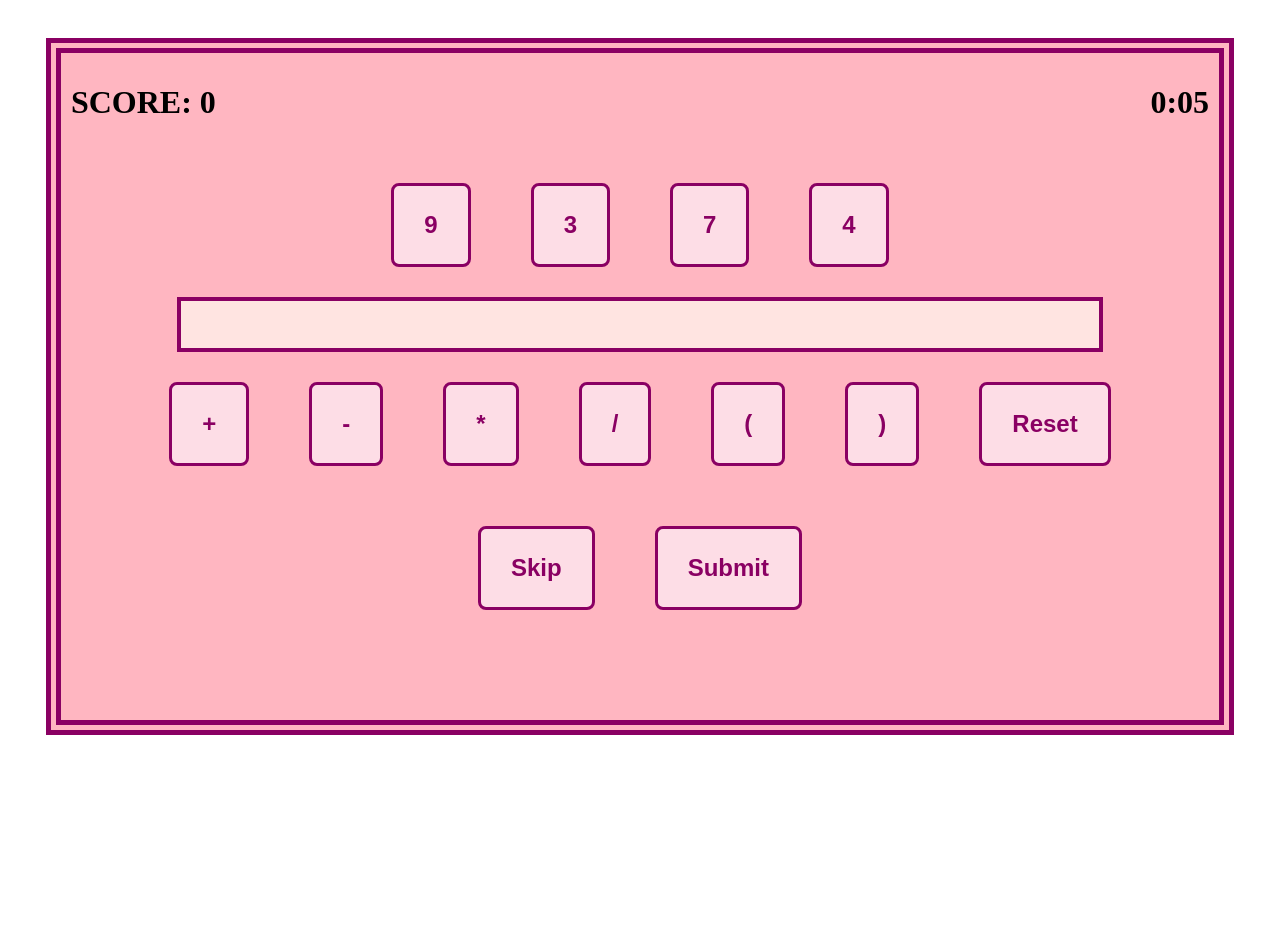
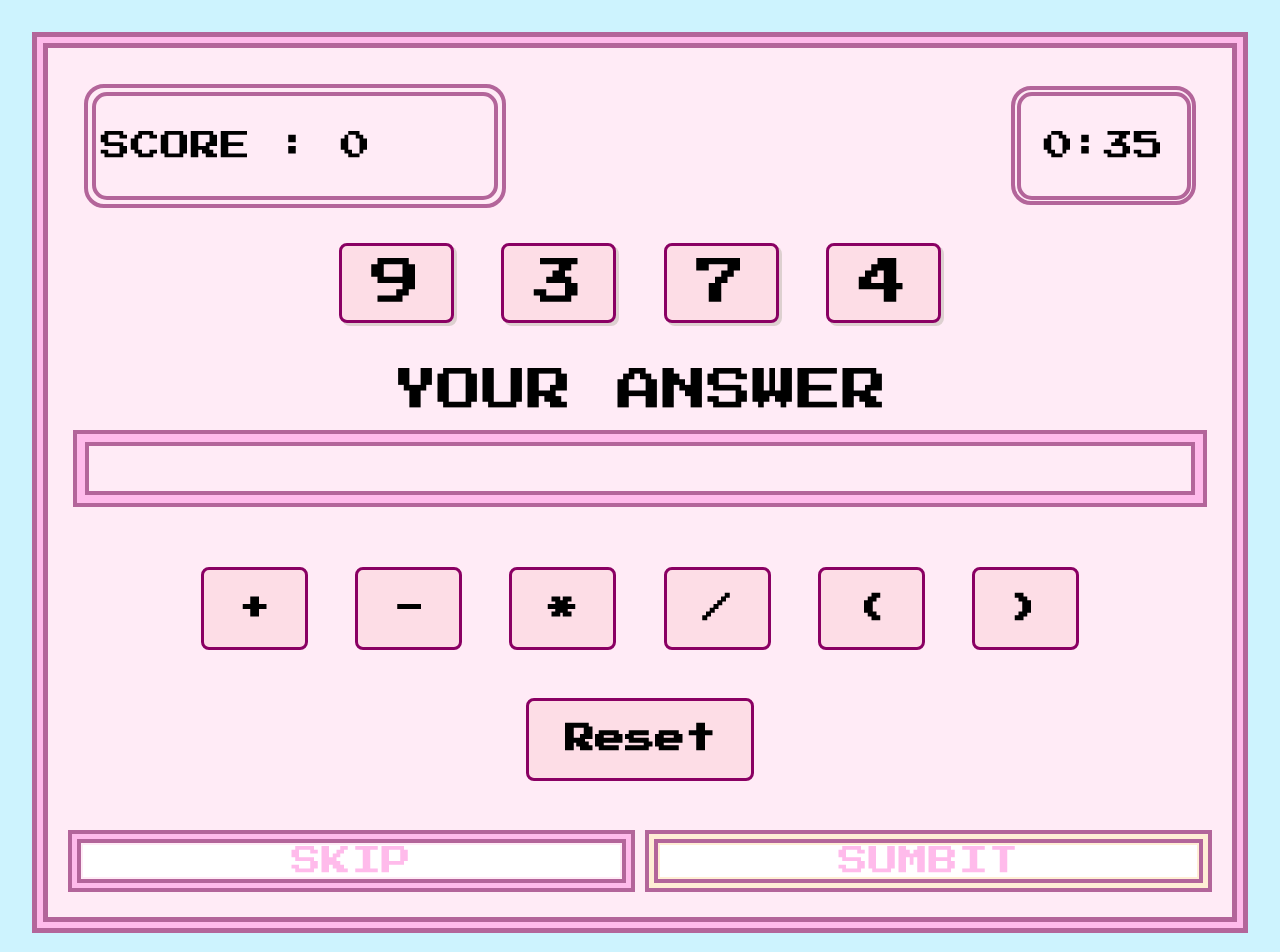
Before and after one commit to Makenalire/ProjectP, a Next.js app: page /game in a window 1280 px wide. Shown: the top 952 px of the page. Before the commit the page ends 800 px from the top, so only its background shows below. Built offline with nearby package versions, Linux system fonts and the light colour scheme.

Commit message:
Commit v1.0

```diff
--- a/src/app/game/game.module.css
+++ b/src/app/game/game.module.css
@@ -1,55 +1,125 @@
+.body {
+  display: flex;
+  background: rgba(205, 243, 254, 255);
+  min-height: 100vh;
+}
+.containerOut {
+  display: flex;
+  width: 95%;
+  margin: 2.5%;
+  background: rgba(255, 187, 235, 255);
+  border: 5px solid rgba(179, 101, 154, 255);
+}
+.containerIn {
+  display: flex;
+  width: 99%;
+  margin: 0.5%;
+  background: rgba(255, 235, 246, 255);
+  border: 5px solid rgba(179, 101, 154, 255);
+  flex-direction: column;
+}
+
+.headerContainer {
+  display: flex;
+  justify-content: space-between;
+  align-items: center;
+}
+
+.boxScoreOut {
+  width: 35%;
+  height: max-content;
+  margin: 3%;
+  background: rgba(255, 235, 246, 255);
+  border: 4px solid rgba(179, 101, 154, 255);
+  border-radius: 20px;
+}
+.boxScoreIn {
+  margin: 1%;
+  padding: 5px;
+  background: rgba(255, 235, 246, 255);
+  border: 4px solid rgba(179, 101, 154, 255);
+  border-radius: 15px;
+}
+.score {
+  font-size: 30px;
+  color: black;
+}
+.boxTimeOut {
+  width: 15%;
+  height: max-content;
+  margin: 3%;
+  background: rgba(255, 235, 246, 255);
+  border: 4px solid rgba(179, 101, 154, 255);
+  border-radius: 20px;
+}
+.boxTimeIn {
+  margin: 1%;
+  padding: 5px;
+  background: rgba(255, 235, 246, 255);
+  border: 4px solid rgba(179, 101, 154, 255);
+  border-radius: 15px;
+}
+.time {
+  font-size: 30px;
+  color: black;
+  width: 100%;
+  text-align: center;
+}
+.number {
+  border: #8a0063 solid 3px;
+  border-radius: 8px;
+  background-color: #fddde6;
+  font-size: 50px;
+  color: black;
+  margin: 0% 2%;
+  padding: 1% 2.5%;
+  box-shadow: 3px 3px #ddd0d0;
+}
+
+.number:disabled {
+  border: gray solid 3px;
+  border-radius: 8px;
+  background-color: lightgray;
+  font-size: 50px;
+  color: white;
+  margin: 0% 2%;
+  padding: 1% 2.5%;
+  box-shadow: none;
+}
+
+.number:hover:enabled,
+.operatorBtn:hover {
+  background-color: #eb91ae;
+}
+
+.numbtnArea {
+  text-align: center;
+}
+
 .answer {
+  font-size: 35px;
+  color: black;
+  margin-left: 0%;
+  text-align: center;
   display: inline;
 }
 
-.answerArea {
+.anstxt {
   text-align: center;
-  margin-inline: 10%;
-  padding-top: 10px;
-  padding-bottom: 10px;
-  background-color: #ffe4e1;
-  border: #8a0063 solid 4px;
+  font-size: 45px;
+  color: black;
+  margin-bottom: 5px;
 }
-
-.excBtn {
-  border: #8a0063 solid 3px;
-  background-color: #fddde6;
-  border-radius: 8px;
-  color: #8a0063;
-  padding: 25px 30px 25px 30px;
-  margin: 30px;
-  font-size: x-large;
-  font-weight: bold;
+.boxInputOut {
+  margin: 1% 25px 1% 25px;
+  background: rgba(255, 187, 235, 255);
+  border: 4px solid rgba(179, 101, 154, 255);
 }
-
-.excArea {
-  text-align: center;
-}
-
-.info {
-  padding: 10px;
-  display: flex;
-  justify-content: space-between;
-}
-
-.main {
-  margin: 3%;
-  background-color: #ffb6c1;
-  border: #8a0063 double 15px;
-}
-
-.numberbtn {
-  border: #8a0063 solid 3px;
-  background-color: #fddde6;
-  border-radius: 8px;
-  color: #8a0063;
-  padding: 25px 30px 25px 30px;
-  margin: 30px;
-  font-size: x-large;
-  font-weight: bold;
-}
-
-.numbtnArea {
+.boxInputIn {
+  margin: 0.7%;
+  padding: 5px 5px;
+  background: rgba(255, 235, 246, 255);
+  border: 4px solid rgba(179, 101, 154, 255);
   text-align: center;
 }
 
@@ -57,21 +127,109 @@
   border: #8a0063 solid 3px;
   border-radius: 8px;
   background-color: #fddde6;
-  color: #8a0063;
-  padding: 25px 30px 25px 30px;
-  margin: 30px;
+  color: black;
+  margin: 2% 2%;
+  padding: 2% 3%;
   font-size: x-large;
   font-weight: bold;
+  font-size: 30px;
 }
 
 .opArea {
   text-align: center;
 }
 
-.scoreText {
-  align-self: flex-start;
+.executionContainer {
+  display: grid;
+  align-items: center;
+  grid-template-columns: 50% 50%;
+  padding: 25px;
+  gap: 10px;
+  justify-content: center;
+}
+.boxSkipOut {
+  display: flex;
+  justify-content: center;
+
+  background: rgba(255, 187, 235, 255);
+  border: 4px solid rgba(179, 101, 154, 255);
+}
+.boxSkipIn {
+  width: 100%;
+  display: flex;
+  margin: 5px;
+  padding: 2px;
+  background: rgba(255, 235, 246, 255);
+  border: 4px solid rgba(179, 101, 154, 255);
+  justify-content: center;
+}
+.skip {
+  font-size: 30px;
+  color: rgba(255, 187, 235, 255);
+  text-align: center;
+  background-color: #fff;
+  border-width: 0px;
+  width: 100%;
 }
 
-.timeText {
-  align-self: flex-end;
+.skip:hover {
+  background-color: #fee8f8;
 }
+
+.boxSubmitOut {
+  display: flex;
+  justify-content: center;
+  background: rgba(255, 238, 213, 255);
+  border: 4px solid rgba(179, 101, 154, 255);
+}
+.boxSubmitIn {
+  display: flex;
+  width: 100%;
+  margin: 5px;
+  padding: 2px;
+  border: 4px solid rgba(179, 101, 154, 255);
+  justify-content: center;
+}
+.submit {
+  font-size: 30px;
+  color: rgba(255, 187, 235, 255);
+  background-color: #fff;
+  border-width: 0px;
+  width: 100%;
+}
+
+.submit:hover {
+  background-color: #fcf5ea;
+}
+
+.scorePlus {
+  flex: 2;
+  font-size: 20px;
+  animation: fade-in-out 2s linear forwards;
+}
+
+.incorrect {
+  height: 25px;
+}
+
+.incorrect h3 {
+  margin: 0px;
+  text-align: center;
+  color: red;
+  animation: fade-in-out 1s linear forwards;
+}
+
+@keyframes fade-in-out {
+  0% {
+    opacity: 0;
+  }
+  25% {
+    opacity: 1;
+  }
+  70% {
+    opacity: 1;
+  }
+  100% {
+    opacity: 0;
+  }
+}
--- a/src/app/game/page.js
+++ b/src/app/game/page.js
@@ -6,12 +6,15 @@ import calculateExpression from "@/utils/calExpression";
 import Timer from "@/components/Timer";
 import { useDispatch, useSelector } from "react-redux";
 import { increment, reset } from "@/redux/score";
+import Link from "next/link";
 
 export default function Game() {
   const [question, setQuestion] = useState([0, 0, 0, 0]);
   const [answer, setAnswer] = useState([""]);
   const [clickedAns, setclickedAns] = useState([]);
   const [checkAnswer, setCheckAnswer] = useState("");
+  const [showScore, setShowScore] = useState(false);
+  const [showIncorrect, setShowIncorrect] = useState(false);
   const dispatch = useDispatch();
   const score = useSelector((state) => state.scoreCount.score);
 
@@ -52,7 +55,8 @@ export default function Game() {
 
     const totalValue = calculateExpression(ans);
     if (totalValue === 24) {
-      setCheckAnswer("Correct Answer");
+      setShowScore(true);
+      setTimeout(() => setShowScore(false), 2000);
       dispatch(increment());
       nextQuestion();
     } else {
@@ -61,6 +65,8 @@ export default function Game() {
       } else {
         setCheckAnswer("Incorrect Answer");
       }
+      setShowIncorrect(true);
+      setTimeout(() => setShowIncorrect(false), 1000);
     }
     console.log("totalValue " + totalValue);
   };
@@ -72,16 +78,29 @@ export default function Game() {
   };
 
   return (
-    <main className={styles.main}>
-      <div className={styles.info}>
-        <h1 className={styles.scoreText}>SCORE: {score}</h1>
-        <Timer />
+
+    <main className={styles.body}>
+      <div className={styles.containerOut}>
+        <div className={styles.containerIn}>
+          <div className={styles.headerContainer}>
+            <div className={styles.boxScoreOut}>
+              <div className={styles.boxScoreIn}>
+                <p className={styles.score}>SCORE : {score}</p>
+
+              </div>
+            </div>
+            {showScore && <p className={styles.scorePlus}> +1 </p>}
+            <div className={styles.boxTimeOut}>
+              <div className={styles.boxTimeIn}>
+                <Timer propstyle={styles.time} />
+              </div>
+            </div>
           </div>
           <div className={styles.numbtnArea}>
             {question.map((item, index) => {
               return (
                 <button
-              className={styles.numberbtn}
+                  className={styles.number}
                   key={index}
                   disabled={clickedAns.includes(index)}
                   onClick={() => addNumber(item, index)}
@@ -91,8 +110,9 @@ export default function Game() {
               );
             })}
           </div>
-
-      <div className={styles.answerArea}>
+          <p className={styles.anstxt}>YOUR ANSWER</p>
+          <div className={styles.boxInputOut}>
+            <div className={styles.boxInputIn}>
               {answer.map((item, index) => {
                 return (
                   <h2 key={index} className={styles.answer}>
@@ -101,40 +121,81 @@ export default function Game() {
                 );
               })}
             </div>
+          </div>
+
+          <div className={styles.incorrect}>
+            {showIncorrect && <h3>&nbsp;{checkAnswer}</h3>}
+          </div>
 
           <div className={styles.opArea}>
-        <button onClick={() => addOperator("+")} className={styles.operatorBtn}>
+            <button
+              onClick={() => addOperator("+")}
+              className={styles.operatorBtn}
+            >
               +
             </button>
-        <button onClick={() => addOperator("-")} className={styles.operatorBtn}>
+            <button
+              onClick={() => addOperator("-")}
+              className={styles.operatorBtn}
+            >
               -
             </button>
-        <button onClick={() => addOperator("*")} className={styles.operatorBtn}>
+            <button
+              onClick={() => addOperator("*")}
+              className={styles.operatorBtn}
+            >
               *
             </button>
-        <button onClick={() => addOperator("/")} className={styles.operatorBtn}>
+            <button
+              onClick={() => addOperator("/")}
+              className={styles.operatorBtn}
+            >
               /
             </button>
-        <button onClick={() => addOperator("(")} className={styles.operatorBtn}>
+            <button
+              onClick={() => addOperator("(")}
+              className={styles.operatorBtn}
+            >
               {"("}
             </button>
-        <button onClick={() => addOperator(")")} className={styles.operatorBtn}>
+            <button
+              onClick={() => addOperator(")")}
+              className={styles.operatorBtn}
+            >
               {")"}
             </button>
             <button onClick={resetAns} className={styles.operatorBtn}>
               Reset
             </button>
           </div>
-
-      <div className={styles.excArea}>
-        <button onClick={nextQuestion} className={styles.excBtn}>
-          Skip
-        </button>
-        <button onClick={submit} className={styles.excBtn}>
-          Submit
+          <div className={styles.executionContainer}>
+            <div className={styles.boxSkipOut}>
+              <div className={styles.boxSkipIn}>
+                <button
+                  type="button"
+                  className={styles.skip}
+                  onClick={nextQuestion}
+                >
+                  SKIP
                 </button>
               </div>
-      <h1 style={{textAlign:"center"}}>&nbsp;{checkAnswer}</h1>
+            </div>
+            <div className={styles.boxSubmitOut}>
+              <div className={styles.boxSubmitIn}>
+                <button
+                  type="submit"
+                  className={styles.submit}
+                  onClick={submit}
+                >
+                  SUMBIT
+                </button>
+              </div>
+            </div>
+          </div>
+
+
+        </div>
+      </div>
     </main>
   );
 }
--- a/src/app/globals.css
+++ b/src/app/globals.css
@@ -3,3 +3,11 @@
     'Roboto Mono', 'Oxygen Mono', 'Ubuntu Monospace', 'Source Code Pro',
     'Fira Mono', 'Droid Sans Mono', 'Courier New', monospace;
 }
+
+body {
+  margin: 0px;
+}
+
+button {
+  font-family: var(--font-press_start_2p);
+}
--- a/src/app/head.js
+++ b/src/app/head.js
@@ -1,7 +1,7 @@
 export default function Head() {
   return (
     <>
-      <title>Create Next App</title>
+      <title>Retro Number Cruncher</title>
       <meta content="width=device-width, initial-scale=1" name="viewport" />
       <meta name="description" content="Generated by create next app" />
       <link rel="icon" href="/favicon.ico" />
--- a/src/app/layout.js
+++ b/src/app/layout.js
@@ -1,10 +1,14 @@
 import { Providers } from '../redux/provider';
 import './globals.css'
+
+import { Press_Start_2P } from "@next/font/google";
+const press_start_2p = Press_Start_2P({ weight: "400", subsets: ["latin"], variable: '--font-press_start_2p' });
 
 export default function RootLayout({ children }) {
     return (
       <html lang="en">
-        <body><Providers>{children}</Providers></body>
+        <body className={press_start_2p.className}><Providers>{children}</Providers></body>
+        {/* <body><Providers>{children}</Providers></body> */}
       </html>
     );
   }
--- a/src/app/page.module.css
+++ b/src/app/page.module.css
@@ -1,20 +1,63 @@
-.main {
-  padding: 6rem;
+.body {
+  display: flex;
+  background: rgba(205,243,254,255);
+  justify-items: center;
+  align-items: center;
+  justify-content: center;
   min-height: 100vh;
 }
-
-.menu{
+.containerOut {
+  display: flex;
+  width: 95%;
+  margin: 2.5%;
+  background: rgba(255,187,235,255);
+  border: 5px solid rgba(179,101,154,255);
+  justify-content: center;
+}
+.containerIn {
+  display: flex;
+  width: 99%;
+  margin: 0.5%;
+  background: rgba(255,235,246,255);
+  border: 5px solid rgba(179,101,154,255);
+  flex-direction: column;
+  align-items: center;
+}
+.title {
+  font-size: 70px;
+  color: black;
+  width: 100%;
+  margin-top: 12%;
   text-align: center;
-  font-family: var(--font-mono);
+}
+.boxStartOut {
+  display: flex;
+  width: 30%;
+  margin: 12% 40% 5% 40%;
+  background: rgba(255,238,213,255);
+  border: 4px solid rgba(179,101,154,255);
+  justify-content: center;
+}
+.boxStartIn {
+  display: flex;
+  width: 94%;
+  margin: 3%;
+  padding: 2px;
+  background: rgba(255, 255, 255, 1);
+  border: 4px solid rgba(179,101,154,255);
+  text-align: center;
+}
+.start {
+  display: flex;
+  font-size: 30px;
+  color: rgba(255,187,235,255);
+  width: 100%;
+  text-decoration: none;
+  justify-content: center;
+  padding: 10px 0px;
 }
 
-.buttonGroup {
-  display: inline-block;
-  font-size: 18px;
-  padding: 1rem;
-  margin-top: 10px;
-  background-color: pink;
-  border-radius: 10px;
-  width: fit-content;
-  height: fit-content;
+.start:hover {
+  background-color: #E75480;
+  color: white;
 }
--- /dev/null
+++ b/src/components/Modal.js
@@ -0,0 +1,35 @@
+import React, { useState } from "react";
+import { useDispatch, useSelector } from "react-redux";
+import Link from "next/link";
+import "./modal.css"
+import { summary } from "@/redux/score";
+const TestModal = ({setShowModal}) => {
+    const dispatch = useDispatch();
+    const score = useSelector((state) => state.scoreCount.score);
+    const highScore = useSelector((state) => state.scoreCount.highScore);
+
+  return (
+    // <div className={styles.Modal}>
+    //   <h3>Highest Score : {highScore}</h3>
+    //   <a href="/">Exit</a>
+    // </div>
+    <div className="modalBackground">
+      <div className="modalContainer">
+        <div className="titleCloseBtn">
+        </div>
+        <div className="title">
+          <h1> ----  Score  ----</h1>
+        </div>
+        <div className="body">
+          <p>{score}</p>
+          {score > highScore? <p>New Record!</p>: null}
+        </div>
+        <div className="footer">
+            <Link href={"/"} onClick={() => dispatch(summary())} className="back">Main menu</Link>
+        </div>
+      </div>
+    </div>
+  );
+};
+
+export default TestModal;
--- a/src/components/Timer.js
+++ b/src/components/Timer.js
@@ -2,21 +2,25 @@ import { summary } from "@/redux/score";
 import Link from "next/link";
 import React, { useState, useEffect, useRef } from "react";
 import { useDispatch } from "react-redux";
+import TestModal from "./Modal";
 
-function Timer({ start }) {
-  const [time, setTime] = useState(10);
+const TIME = 40;
+
+function Timer({ propstyle }) {
+  const [time, setTime] = useState(TIME);
+  const [showModal,setShowModal] = useState(false);
   const timer = useRef();
   const dispatch = useDispatch();
 
   useEffect(() => {
-    clearTimer(10);
+    clearTimer(TIME);
   }, []);
 
   useEffect(() => {
     if (time <= 0) {
       clearInterval(timer.current);
-      setTime(<Link href={"/"}>Back</Link>);
-      dispatch(summary());
+      setTime("Time's up!");
+      setShowModal(true);
     }
   }, [time]);
 
@@ -37,8 +41,9 @@ function Timer({ start }) {
   };
 
   return (
-    <div style={{ textAlign: "center" }}>
-      <h1>{formatTime(time)}</h1>
+    <div>
+      <p className={propstyle}>{formatTime(time)}</p>
+      {showModal && <TestModal setShowModal={setShowModal}/>}
     </div>
   );
 }
--- /dev/null
+++ b/src/components/modal.css
@@ -0,0 +1,82 @@
+.modalBackground {
+    left:0;
+    top:0;
+    width: 100vw;
+    height: 100vh;
+    background-color: rgba(255,187,235,255);
+    position: fixed;
+    display: flex;
+    justify-content: center;
+    align-items: center;
+  }
+
+  .modalContainer {
+    width: 500px;
+    height: 500px;
+    border-radius: 12px;
+    background-color: rgba(255,235,246,255);
+    box-shadow: rgba(0, 0, 0, 0.35) 0px 5px 15px;
+    display: flex;
+    flex-direction: column;
+    padding: 25px;
+  }
+
+  .modalContainer .title {
+    display: inline-block;
+    text-align: center;
+    margin-top: 10px;
+  }
+
+  .titleCloseBtn {
+    display: flex;
+    justify-content: flex-end;
+  }
+
+  .titleCloseBtn button {
+    background-color: transparent;
+    border: none;
+    font-size: 25px;
+    cursor: pointer;
+  }
+
+  .modalContainer .body {
+    flex: 50%;
+    display: flex;
+    justify-content: center;
+    align-items: center;
+    font-size: 1.7rem;
+    text-align: center;
+    flex-direction: column;
+  }
+
+  .modalContainer .footer {
+    flex: 20%;
+    display: flex;
+    justify-content: center;
+    align-items: center;
+  }
+
+  .back {
+    margin: 10px;
+    padding: 20px;
+    border: none;
+    background-color: rgba(255, 238, 213, 255);
+    color: black;
+    border-radius: 8px;
+    font-size: 20px;
+    cursor: pointer;
+    text-decoration: none;
+    border: 3px solid black;
+  }
+
+  .back:hover {
+    color: azure;
+    background-color: #A83D5D;
+  }
+
+  #cancelBtn {
+    background-color: crimson;
+  }
+  #continueBtn {
+    background-color: rgba(255,235,246,255);
+  }
--- a/src/utils/calExpression.js
+++ b/src/utils/calExpression.js
@@ -86,6 +86,9 @@ class calExpression {
       //console.log("Expression before splice" + expression);
       for (let i = 0; i < expression.length; i++) {
         if (expression[i] === "(") {
+          if (expression[i + 1] === ")") {
+            return [];
+          }
           if (parenthesis === 0) {
             trigger = true;
             firstIndex = i;
@@ -138,7 +141,7 @@ class calExpression {
           //console.log(expression);
         }
       }
-      //console.log("Expression after splice" +expression);
+      console.log("Expression after splice" +expression);
     } while (
       (expression.includes("(") || expression.includes(")")) &&
       parenthesis === 0
```
Also changed, not shown: src/app/page.js (+34 -16 lines), 1 other file (tests, documents, lock files or other folders). Lines whose indentation alone changed are shown as unchanged.
